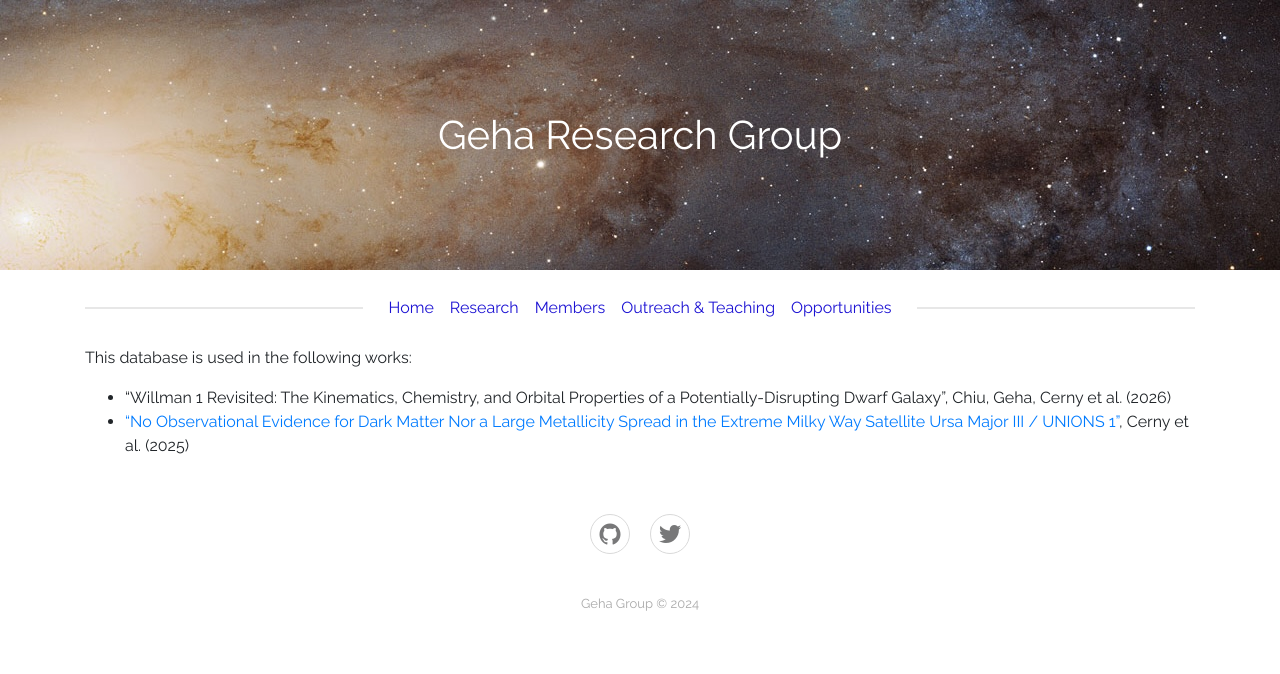
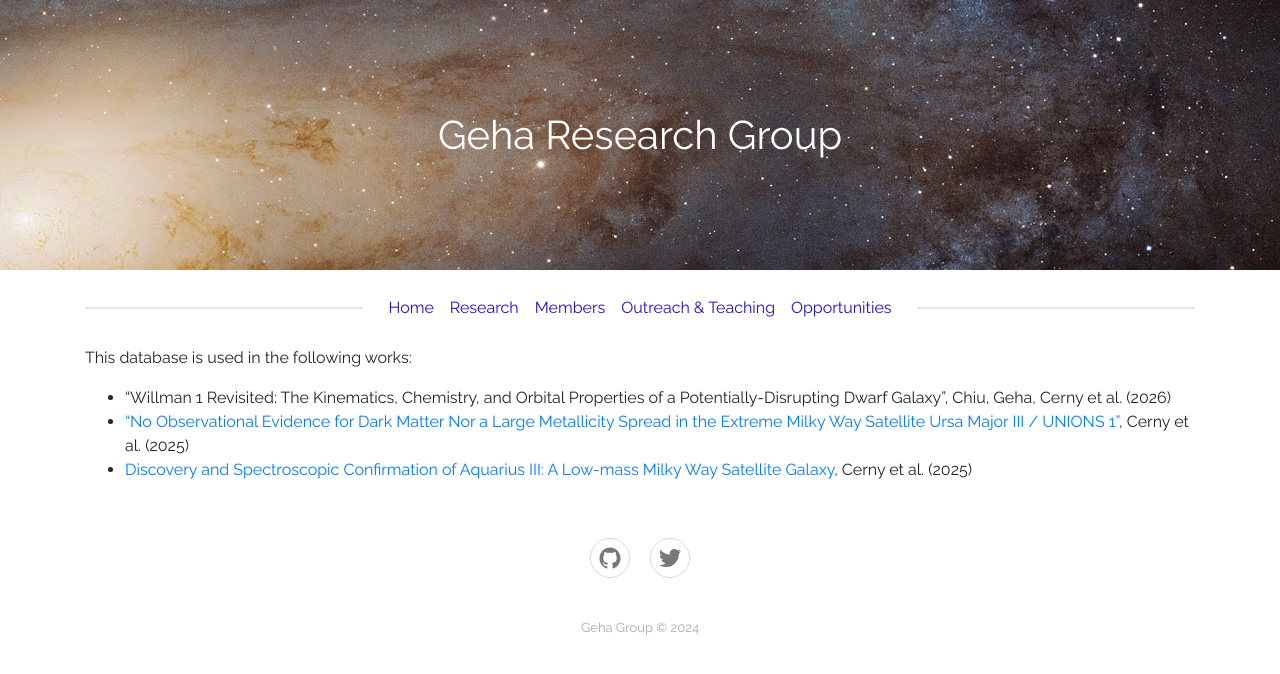
Before and after one commit to geha-group/geha-group.github.io, a Jekyll site: the page built from _deimos/other_papers.md, in a window 1280 px wide. Shown: the top 674 px of the page. Built offline with Jekyll 4.4.1, drawn with Linux system fonts in a browser that asks for light colours.

Commit message:
Update other_papers.md

```diff
--- a/_deimos/other_papers.md
+++ b/_deimos/other_papers.md
@@ -6,3 +6,4 @@ title: "Other Papers Using This Database"
 This database is used in the following works:
 - "Willman 1 Revisited: The Kinematics, Chemistry, and Orbital Properties of a Potentially-Disrupting Dwarf Galaxy", Chiu, Geha, Cerny et al. (2026)
 - <a href ="https://scixplorer.org/abs/2025arXiv251002431C/abstract">"No Observational Evidence for Dark Matter Nor a Large Metallicity Spread in the Extreme Milky Way Satellite Ursa Major III / UNIONS 1"</a>, Cerny et al. (2025)
+- <a href="https://scixplorer.org/abs/2025ApJ...979..164C/abstract">Discovery and Spectroscopic Confirmation of Aquarius III: A Low-mass Milky Way Satellite Galaxy</a>, Cerny et al. (2025)
```
